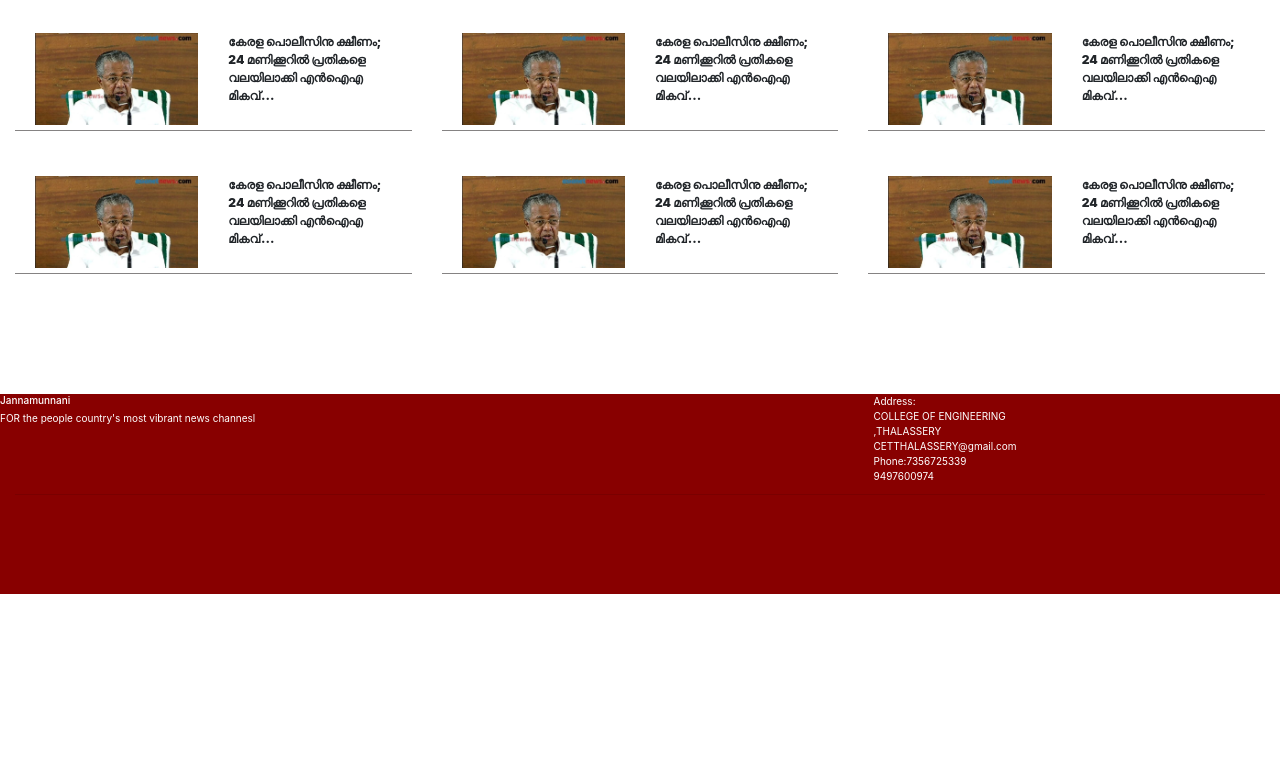
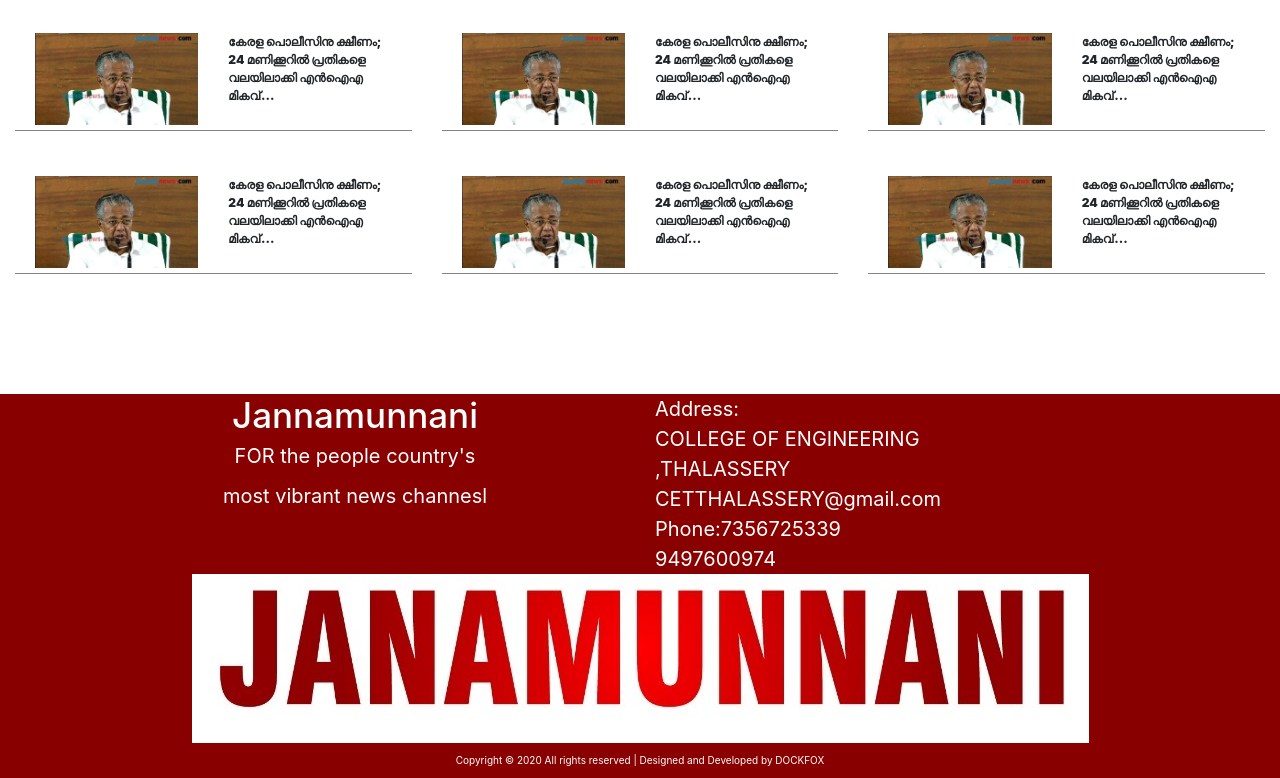
Before and after one commit to prayagcbose/newsApp, a React (Create React App) app: page / in a window 1280 px wide. Shown: the part 3128-3906 px from the top of the page. Before the commit the page ends 3722 px from the top, so only its background shows below. Built offline with nearby package versions, Linux system fonts and the light colour scheme.

Commit message:
index page visual aspect completed

```diff
--- a/src/components/Footer/Footer.css
+++ b/src/components/Footer/Footer.css
@@ -1,6 +1,43 @@
-.footer-bg {
-	height: 20rem;
+.f-bg {
+	min-height: 30rem;
 	background-color: var(--color-primary);
 	color: var(--color-secondary);
 	margin-top: 10rem;
 }
+
+.f-text1 {
+	display: flex;
+	justify-content: stretch;
+	flex-direction: column;
+	align-items: center;
+}
+
+.f-row-main {
+	justify-content: center;
+}
+
+.f-row-1 {
+	justify-content: space-around;
+	align-items: stretch;
+}
+
+.f-section-1 {
+	/* background-color: yellow; */
+	font-size: 2rem;
+	padding-left: 30px;
+}
+
+.f-section-1 a {
+	text-decoration: none;
+	color: var(--color-secondary);
+	font-size: 3.5rem;
+}
+
+.f-section-2 {
+	/* background-color: yellow; */
+	font-size: 2rem;
+}
+
+.f-copy {
+	margin: 1rem 20rem;
+}
--- a/src/components/Footer/Footer.jsx
+++ b/src/components/Footer/Footer.jsx
@@ -5,14 +5,20 @@
 
 function Footer() {
 	return (
-		<Container fluid className="footer-bg">
-			<Row>
-				<Row className="d-flex justify-content-center w-100">
-					<Col md={6}>
-						<h6>Jannamunnani</h6>
-						<p>FOR the people country's most vibrant news channesl</p>
+		<div className="f-bg">
+			<Container>
+				<Row className="f-row-main">
+					<Row className="f-row-1 w-100">
+						<Col md={6} className="f-section-1 ">
+							<div className="f-text1">
+								<h3>
+									<a href="#top"> Jannamunnani</a>
+								</h3>
+								<p>FOR the people country's</p>
+								<p>most vibrant news channesl</p>
+							</div>
 						</Col>
-					<Col md={6} className="d-flex justify-content-center">
+						<Col md={6} className="f-section-2">
 							<span>
 								Address: <br></br>COLLEGE OF ENGINEERING <br></br> ,THALASSERY
 								<br></br>
@@ -21,9 +27,25 @@
 							</span>
 						</Col>
 					</Row>
+					<Row>
+						<Col xs={12} className="d-flex justify-content-center">
+							<hr></hr>
+							<div className="w-80">
+								<img src={janamPic} alt="janamunnani" />
+							</div>
+						</Col>
 					</Row>
-			<hr></hr>
+					<Row>
+						<Col xs={12} className="d-flex justify-content-center">
+							<p className="f-copy">
+								Copyright © 2020 All rights reserved | Designed and Developed by
+								DOCKFOX
+							</p>
+						</Col>
+					</Row>
+				</Row>
 			</Container>
+		</div>
 	);
 }
 
```
Lines whose indentation alone changed are shown as unchanged.
